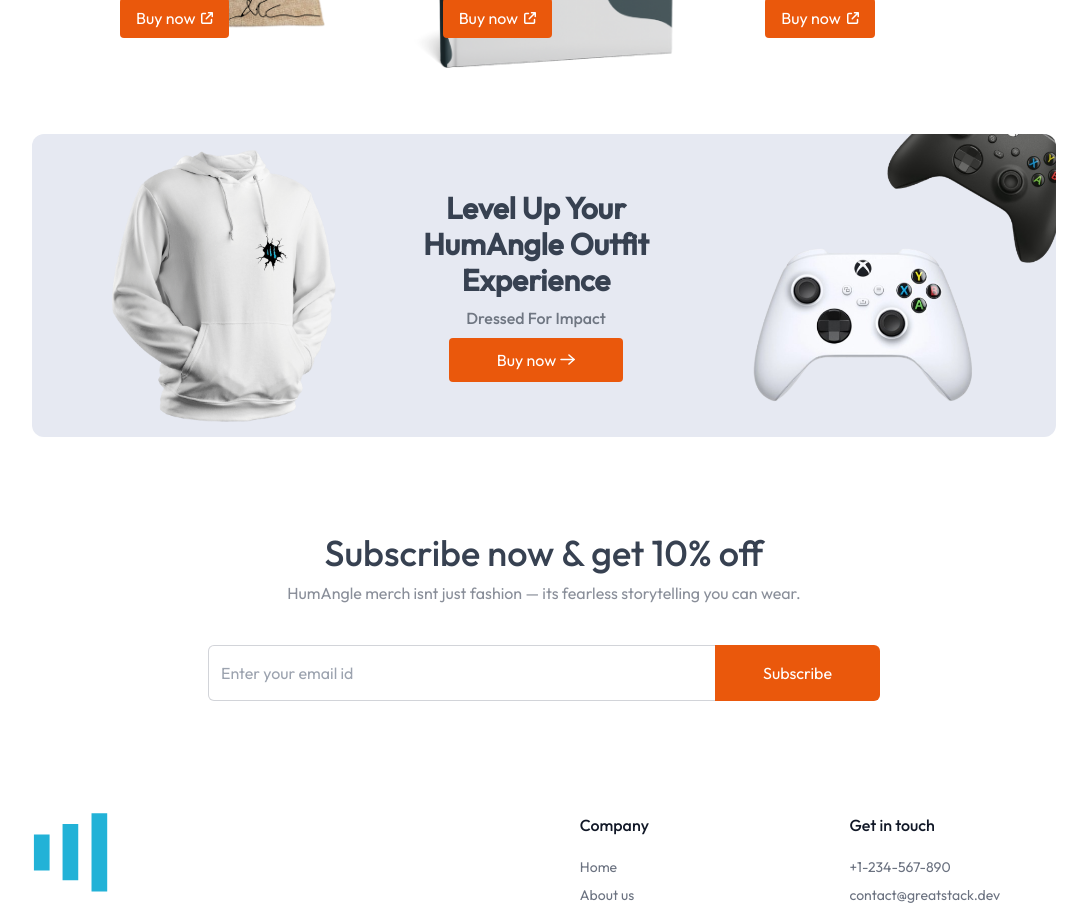
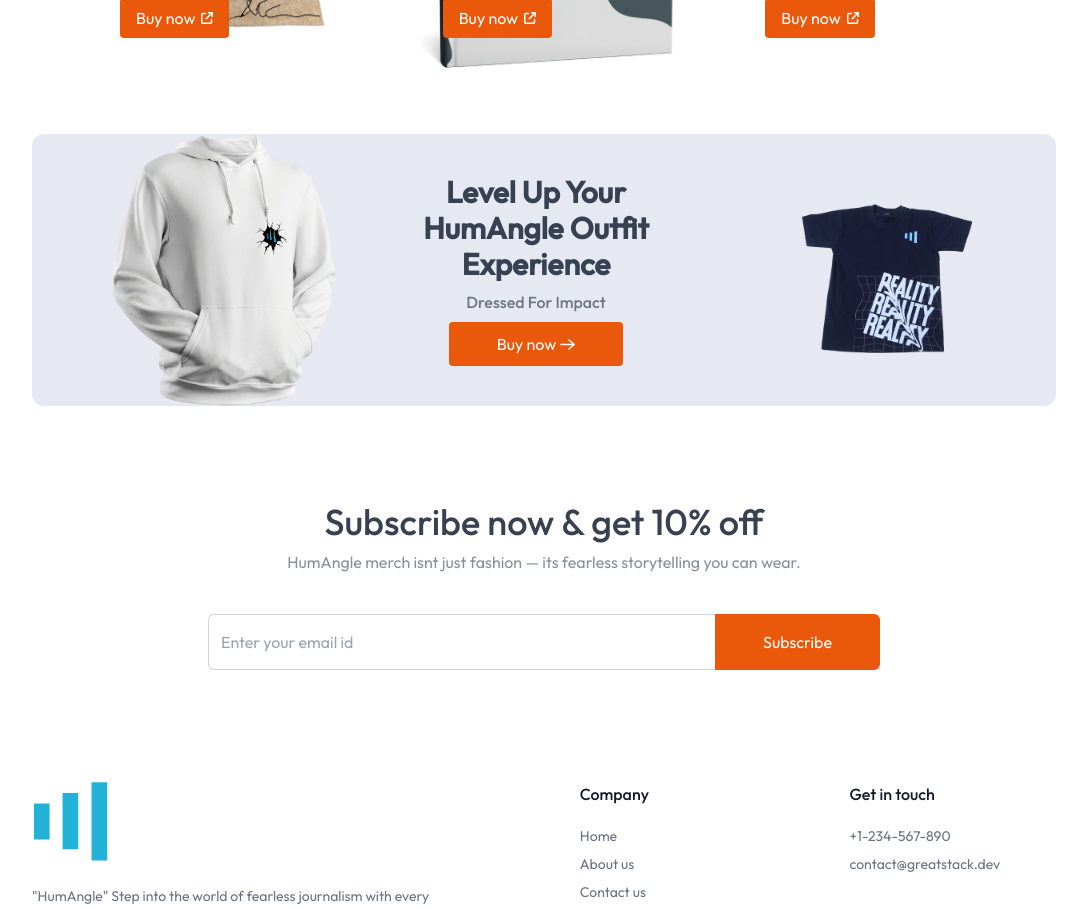
Before and after one commit to sheriffsamir/NextQuickCart, a Next.js app: page / in a window 1280 px wide. Shown: the part 1260-2169 px from the top of the page, without its empty margins (96-1183 px from the left). Built offline with nearby package versions, Linux system fonts and the light colour scheme; no server answers; the database is empty.

Commit message:
Refactor code structure for improved readability and maintainability

```diff
--- a/assets/assets.js
+++ b/assets/assets.js
@@ -44,6 +44,7 @@
 import memo_image from "./memo_image.png";
 import flasks_image from "./flasks_image.png";
 import md_controller_image from "./md_controller_image.png";
+import sheet_image from "./sheet_image.png";
 import sm_controller_image from "./sm_controller_image.png";
 import jbl_soundbox_image from "./jbl_soundbox_image.png";
 import hud_image from "./hud_image.png";
@@ -102,6 +103,7 @@
   memo_image,
   flasks_image,
   md_controller_image,
+  sheet_image,
   sm_controller_image,
   jbl_soundbox_image,
   hud_image,
--- a/components/Banner.jsx
+++ b/components/Banner.jsx
@@ -28,7 +28,7 @@
       </div>
       <Image
         className="hidden md:block max-w-80"
-        src={assets.md_controller_image}
+        src={assets.sheet_image}
         alt="md_controller_image"
       />
       <Image
```
Also changed, not shown: assets/sheet_image.png (added).
